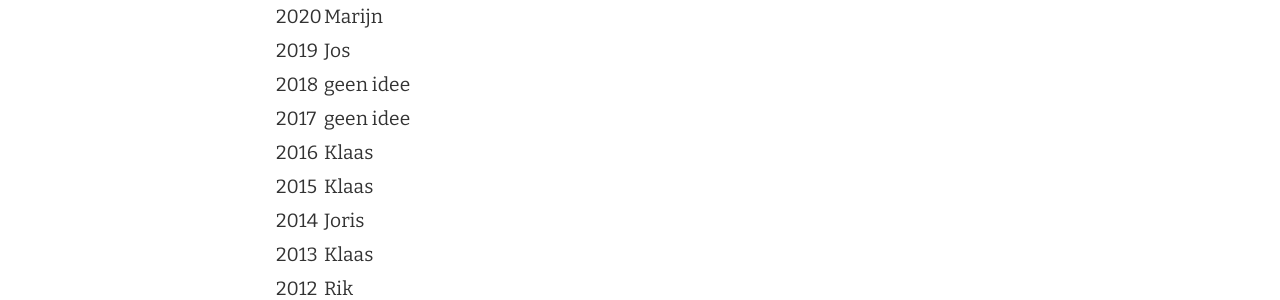
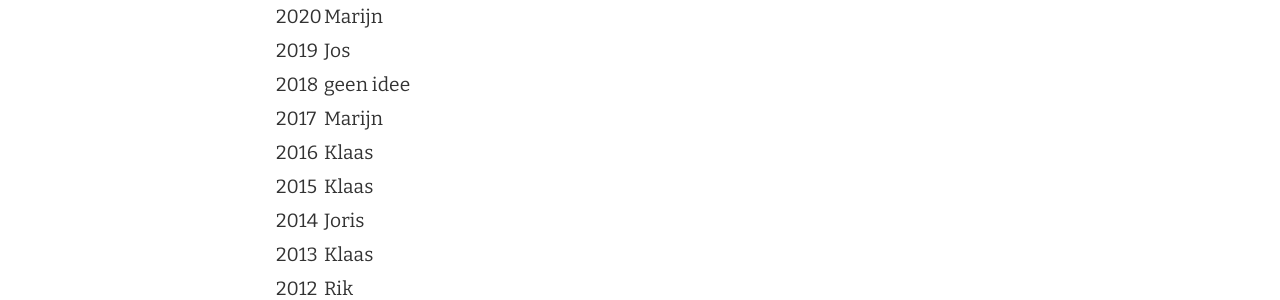
Before and after one commit to geensnor/geensnor.nl, a Jekyll site: the page built from _posts/2020-09-20-geensnor-tourpoul-winnaars-hall-of-fame.md, in a window 1280 px wide. Shown: the part 738-1038 px from the top of the page. Built offline with Jekyll 4.4.1, drawn with Linux system fonts in a browser that asks for light colours.

Commit message:
Marijn won in 2017

```diff
--- a/_posts/2020-09-20-geensnor-tourpoul-winnaars-hall-of-fame.md
+++ b/_posts/2020-09-20-geensnor-tourpoul-winnaars-hall-of-fame.md
@@ -55,7 +55,7 @@ Marijn sluit aan in een lange rij van fameuze tourvoorspellers die geensnor.nl d
     </td>
 
     <td>
-      geen idee
+      Marijn
     </td>
   </tr>
 
```
